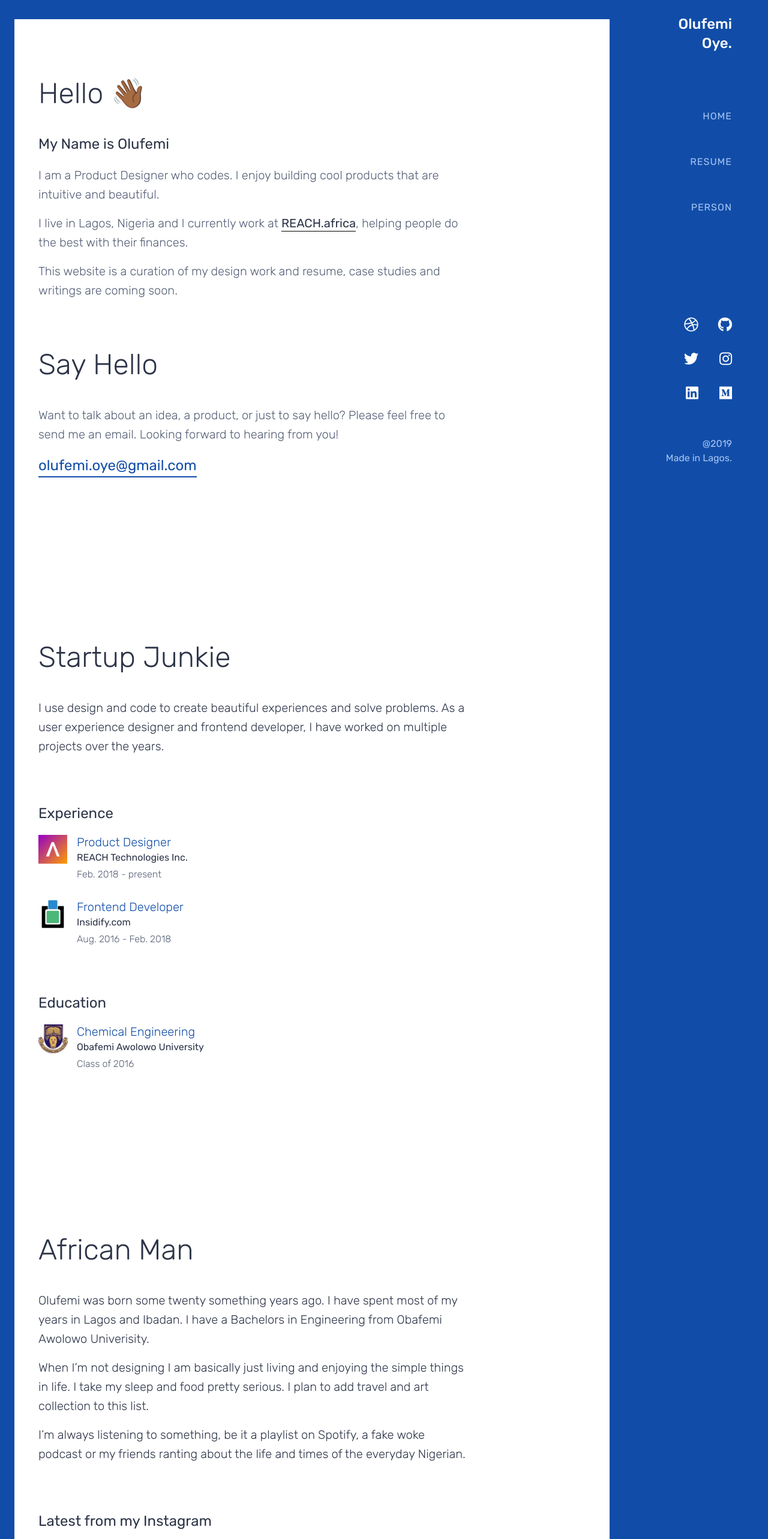
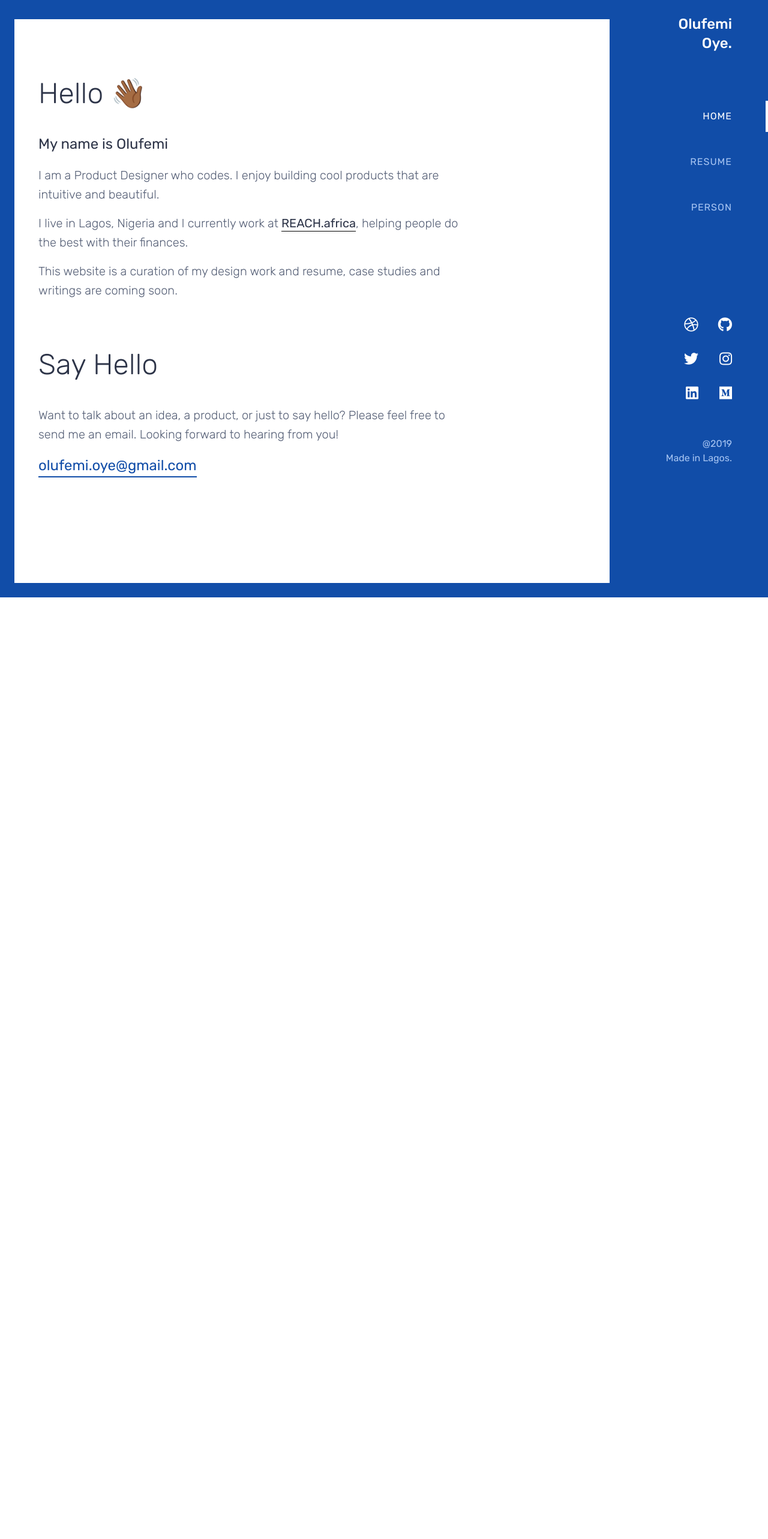
Before and after one commit to olufemioye/olufemioye.com-V2, a Vue app: page / in a window 1280 px wide. Shown: the top 2566 px of the page at 60% size. After the commit the page ends 996 px from the top, so only its background shows below. Built offline with nearby package versions, Linux system fonts and the light colour scheme; no server answers.

Commit message:
vue routing

```diff
--- a/package.json
+++ b/package.json
@@ -9,7 +9,8 @@
   },
   "dependencies": {
     "axios": "^0.18.0",
-    "vue": "^2.6.6"
+    "vue": "^2.6.6",
+    "vue-router": "^3.0.6"
   },
   "devDependencies": {
     "@vue/cli-plugin-babel": "^3.4.0",
--- a/src/layout/Navigation.vue
+++ b/src/layout/Navigation.vue
@@ -11,9 +11,11 @@
 				:class="storeState.navActive ? 'is-active' : '' ">
 
 			<nav class="app-nav">
-				<a class="app-nav__link" v-for="link in pageLinks"
+				<router-link class="app-nav__link" v-for="link in pageLinks"
 					:key="link.id"
-					:href="link.link">{{ link.name }}</a>
+					:to="link.link"
+					@click.native="closeNav()"
+					:class="(storeState.currentPage === link.name) ? 'is-active' : '' ">{{ link.name }}</router-link>
 			</nav>
 
 			<footer class="app-footer">
@@ -90,6 +92,9 @@ export default {
 		},
 		toggleNav() {
 			store.toggleNav();
+		},
+		closeNav() {
+			store.closeNav();
 		}
 	}
 }
@@ -240,6 +245,10 @@ export default {
 				height: 2rem;
 				width: .25rem;
 				background: $white;
+				@include breakpoint-min(md) {
+					top: 0;
+					height: 100%;
+				}
 			}
 		}
 	}
--- a/src/layout/Page.vue
+++ b/src/layout/Page.vue
@@ -1,17 +1,11 @@
 <template>
 	<main class="app-page" :class="storeState.navActive ? 'nav-is-active' : '' ">
-		<Home />
-		<Resume />
-		<Person />
+		<router-view></router-view>
 	</main>
 </template>
 
 <script>
 import { store } from '../store';
-
-import Home from '../pages/Home.vue'
-import Resume from '../pages/Resume.vue'
-import Person from '../pages/Person.vue'
 
 export default {
 	name: 'Page',
@@ -19,11 +13,6 @@ export default {
 		return {
 			storeState: store.state
 		}
-	},
-	components: {
-		Home,
-		Resume,
-		Person
 	}
 }
 </script>
--- a/src/main.js
+++ b/src/main.js
@@ -1,8 +1,21 @@
 import Vue from 'vue'
+import VueRouter from 'vue-router'
+import { routes } from './routes'
 import App from './App.vue'
+
+Vue.use(VueRouter);
+
+const router = new VueRouter({
+  mode: 'history',
+  routes,
+  scrollBehavior () {
+    return { x:0, y:0 }
+  }
+});
 
 Vue.config.productionTip = false
 
 new Vue({
+  router,
   render: h => h(App),
 }).$mount('#app')
--- a/src/pages/Home.vue
+++ b/src/pages/Home.vue
@@ -2,7 +2,7 @@
 	<section class="page-home page-section">
 		<div class="page-container">
 			<h1 class="title-text">Hello 👋🏾</h1>
-			<h4 class="subheading-text">My Name is Olufemi</h4>
+			<h4 class="subheading-text">My name is Olufemi</h4>
 			<div class="page-content text-grey">
 				<p class="body-text">
 					I am a Product Designer who codes. I enjoy building cool products that are intuitive and beautiful.
@@ -27,8 +27,13 @@
 </template>
 
 <script>
+import { store } from '../store'
+
 export default {
-	name: 'Home'
+	name: 'Home',
+	mounted() {
+		store.state.currentPage = 'Home';
+	}
 }
 </script>
 
--- a/src/pages/Person.vue
+++ b/src/pages/Person.vue
@@ -1,8 +1,8 @@
 <template>
-	<section class="page-person page-section">
+	<section class="page-person page-section" style="padding-bottom: 0">
 		<div class="page-container">
 			<h1 class="title-text">African Man</h1>
-			<div class="page-content">
+			<div class="page-content text-grey">
 				<p class="body-text">
 					Olufemi was born some twenty something years ago. I have spent most of my years in Lagos and Ibadan. I have a Bachelors in Engineering from Obafemi Awolowo Univerisity.
 				</p>
@@ -20,12 +20,16 @@
 </template>
 
 <script>
-import InstaFeed from '../components/InstaFeed.vue';
+import InstaFeed from '../components/InstaFeed.vue'
+import { store } from '../store'
 
 export default {
 	name: 'Person',
 	components: {
 		InstaFeed
+	},
+	mounted() {
+		store.state.currentPage = 'Person'
 	}
 }
 </script>
--- a/src/pages/Resume.vue
+++ b/src/pages/Resume.vue
@@ -2,7 +2,7 @@
 	<section class="page-resume page-section">
 		<div class="page-container">
 			<h1 class="title-text">Startup Junkie</h1>
-			<div class="page-content">
+			<div class="page-content text-grey">
 				<p class="body-text">
 					I use design and code to create beautiful experiences and solve problems. As a user experience designer and frontend developer, I have worked on multiple projects over the years.
 				</p>
@@ -35,11 +35,15 @@
 
 <script>
 import ResumeTimeline from '../components/ResumeTimeline.vue';
+import { store } from '../store'
 
 export default {
 	name: 'Resume',
 	components: {
 		ResumeTimeline
+	},
+	mounted () {
+		store.state.currentPage = 'Resume'
 	}
 }
 </script>
--- /dev/null
+++ b/src/routes.js
@@ -0,0 +1,9 @@
+import Home from './pages/Home.vue'
+import Resume from './pages/Resume.vue'
+import Person from './pages/Person.vue'
+
+export const routes = [
+  { path: '/', component: Home },
+	{ path: '/resume', component: Resume },
+	{ path: '/person', component: Person }
+]
--- a/src/store.js
+++ b/src/store.js
@@ -1,9 +1,12 @@
 export const store = {
 	state: {
 		navActive: false,
-		activePage: 'Home'
+		currentPage: 'Home'
 	},
 	toggleNav() {
 		this.state.navActive = !this.state.navActive
+	},
+	closeNav() {
+		this.state.navActive = false;
 	}
 }
```
Also changed, not shown: 1 other file (tests, documents, lock files or other folders).
